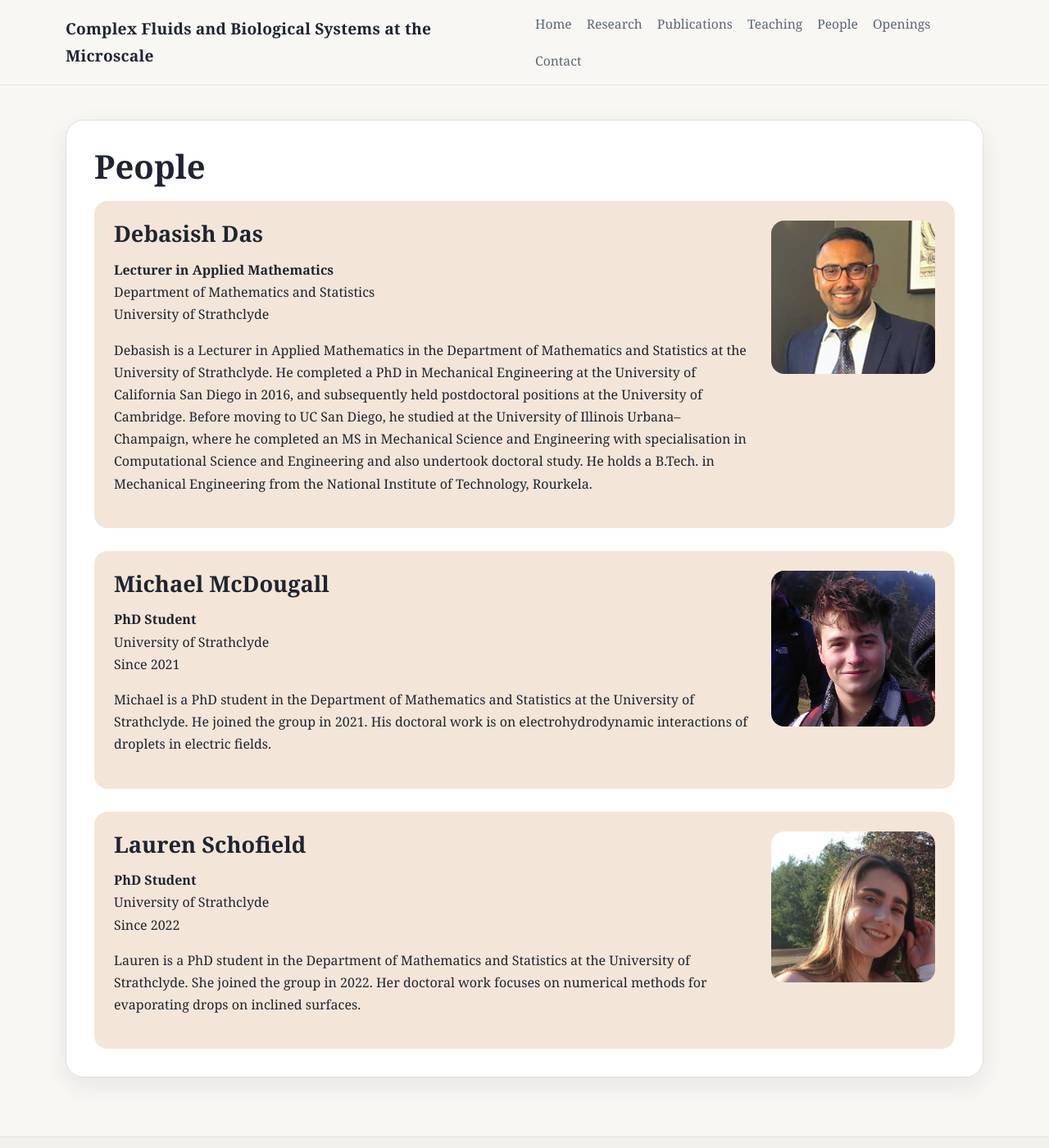
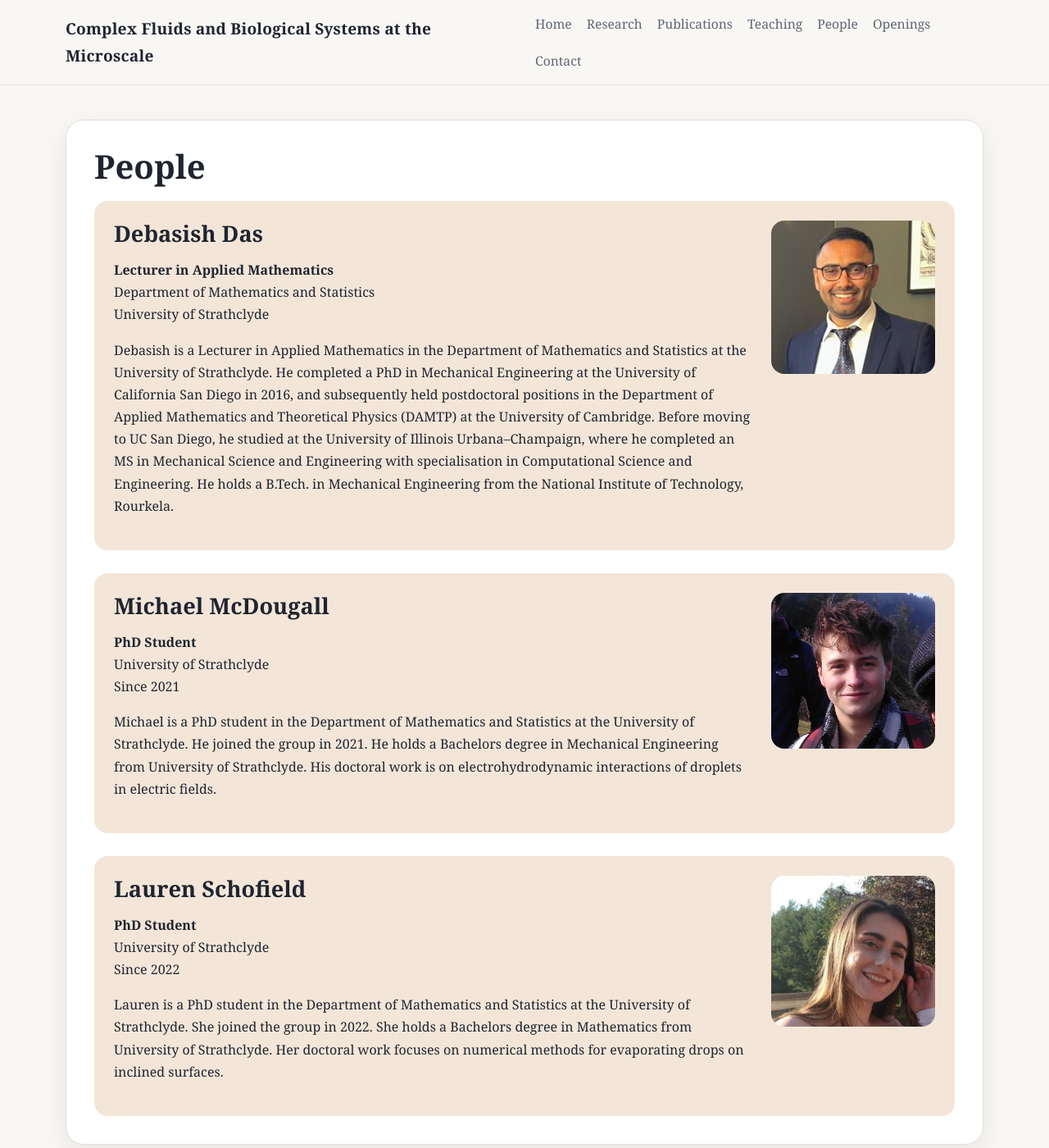
Before and after one commit to debasishuiuc/debasishuiuc.github.io, a Jekyll site: the page built from people.md, in a window 1280 px wide and 1400 px high. Shown: the whole window at 82% size. Built offline with Jekyll 4.4.1, drawn with Linux system fonts in a browser that asks for light colours.

Commit message:
Update people page

```diff
--- a/people.md
+++ b/people.md
@@ -18,9 +18,10 @@ permalink: /people/
         <p>
           Debasish is a Lecturer in Applied Mathematics in the Department of Mathematics and Statistics at the University of
           Strathclyde. He completed a PhD in Mechanical Engineering at the University of California San Diego in 2016,
-          and subsequently held postdoctoral positions at the University of Cambridge. Before moving to UC San Diego,
+          and subsequently held postdoctoral positions in the Department of Applied Mathematics and Theoretical Physics (DAMTP)
+          at the University of Cambridge. Before moving to UC San Diego,
           he studied at the University of Illinois Urbana–Champaign, where he completed an MS in Mechanical Science and
-          Engineering with specialisation in Computational Science and Engineering and also undertook doctoral study.
+          Engineering with specialisation in Computational Science and Engineering.
           He holds a B.Tech. in Mechanical Engineering from the National Institute of Technology, Rourkela.
         </p>
       </div>
@@ -42,8 +43,7 @@ permalink: /people/
 
         <p>
           Michael is a PhD student in the Department of Mathematics and Statistics at the University of
-          Strathclyde. He joined the group in 2021. His doctoral work is on electrohydrodynamic interactions of
-          droplets in electric fields.
+          Strathclyde. He joined the group in 2021. He holds a Bachelors degree in Mechanical Engineering from University of Strathclyde. His doctoral work is on electrohydrodynamic interactions of droplets in electric fields.
         </p>
       </div>
 
@@ -64,7 +64,7 @@ permalink: /people/
 
         <p>
           Lauren is a PhD student in the Department of Mathematics and Statistics at the University of
-          Strathclyde. She joined the group in 2022. Her doctoral work focuses on numerical methods for evaporating
+          Strathclyde. She joined the group in 2022. She holds a Bachelors degree in Mathematics from University of Strathclyde. Her doctoral work focuses on numerical methods for evaporating
           drops on inclined surfaces.
         </p>
       </div>
```
